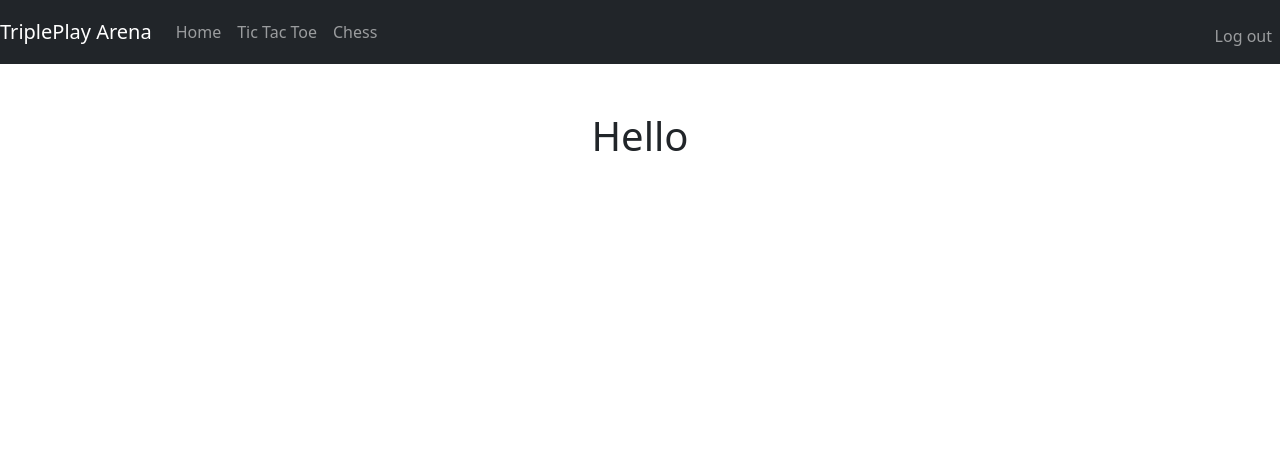
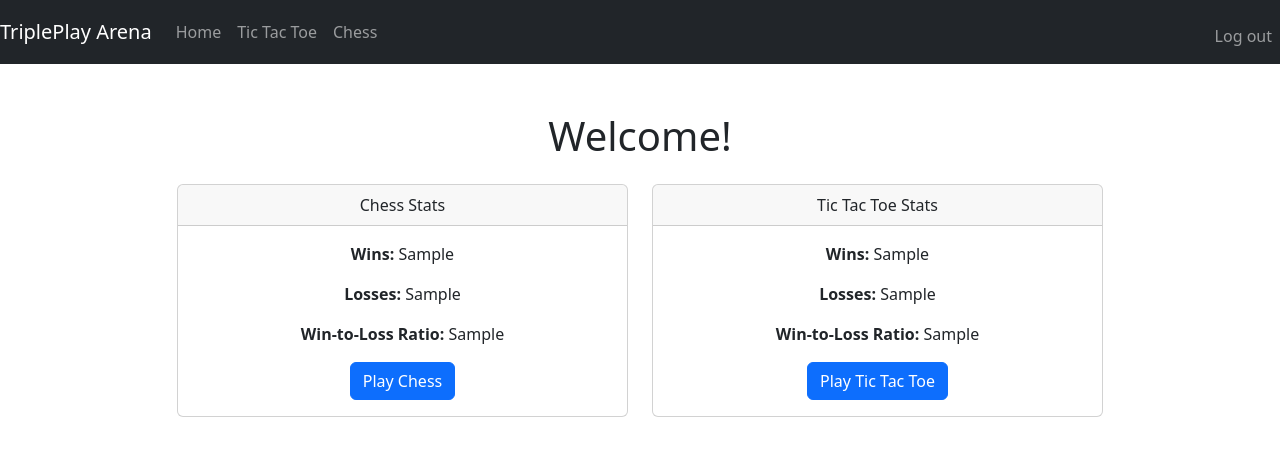
Before and after one commit to Benett-t/Final_Project, a Flask app: template Final_Project/templates/index.html in a window 1280 px wide. Shown: the top 456 px of the page. Run offline with Flask 3, Linux system fonts and the light colour scheme; the visitor is signed in with stand-in values (Sample User, id 1); the template is opened without the code that fills it: most values are stand-ins (such as "Sample title", 1, 10 or a date in 2020); some libraries are stand-ins or nearby versions.

Commit message:
index page help make the design

```diff
--- a/Final_Project/app.py
+++ b/Final_Project/app.py
@@ -61,15 +61,34 @@ def after_request(response):
 @login_required
 def index():
     #Landing page after login
+    if session["username"] == None:
+        return redirect("/login")
+    db = sqlite3.connect("users.db")
+    cursor = db.cursor()
+    try:
+        cursor.execute("SELECT wins, loss FROM chess WHERE username = ?", (session["username"],))
+        chesst = cursor.fetchone()
 
-    #Temporary simulate loged in user:
-    # nem birod  jinjaba be rakni mert ha nem letezik a session["user_id"] akkor hibat fog ki adni iffel meg kell csinalni
+        cursor.execute("SELECT wins, loss FROM tictactoe WHERE username = ?", (session["username"],))
+        tictactoet = cursor.fetchone()
 
-    # valahogy igy
-    if session.get("user_id") is None:
-        return render_template("index.html")
-    else:
-        return render_template("index.html")
+    except ValueError:
+        return ValueError, 302
+    except sqlite3.Error as e:
+        return e, 302
+    finally:
+        cursor.close()
+        db.close()
+
+    if chesst == None:
+        return redirect("/login")
+    if tictactoet == None:
+        return redirect("/login")
+    chess_wins = chesst[0]
+    chess_losses = chesst[1]
+    tictac_wins = tictactoet[0]
+    tictac_losses = tictactoet[1]
+    return render_template("index.html", chess_wins=chess_wins, chess_losses=chess_losses, tictac_wins=tictac_wins, tictac_losses=tictac_losses)
 
 @app.route("/login", methods=["GET", "POST"])
 def login():
--- a/Final_Project/templates/index.html
+++ b/Final_Project/templates/index.html
@@ -7,7 +7,49 @@
 {% block main %}
 
     {% if session["user_id"] %}
-    <h1>Hello</h1>
+    <h1>Welcome!</h1>
+        <div class="row justify-content-center my-4">
+            <div class="col-md-5">
+                <div class="card mb-4">
+                    <div class="card-header">
+                        Chess Stats
+                    </div>
+                    <div class="card-body">
+                        <p><strong>Wins:</strong> {{ chess_wins }}</p>
+                        <p><strong>Losses:</strong> {{ chess_losses }}</p>
+                        <p><strong>Win-to-Loss Ratio:</strong>
+                            {% if chess_losses > 0 %}
+                                {{ (chess_wins / chess_losses) | round(2) }}
+                            {% else %}
+                                {{ chess_wins }}
+                            {% endif %}
+                        </p>
+                        <a href="/chess" class="btn btn-primary">Play Chess</a>
+                    </div>
+                </div>
+            </div>
+
+            <div class="col-md-5">
+                <div class="card mb-4">
+                    <div class="card-header">
+                        Tic Tac Toe Stats
+                    </div>
+                    <div class="card-body">
+                        <p><strong>Wins:</strong> {{ tictac_wins }}</p>
+                        <p><strong>Losses:</strong> {{ tictac_losses }}</p>
+                        <p><strong>Win-to-Loss Ratio:</strong>
+                            {% if tictac_losses > 0 %}
+                                {{ (tictac_wins / tictac_losses) | round(2) }}
+                            {% else %}
+                                {{ tictac_wins }}
+                            {% endif %}
+                        </p>
+                        <a href="/tictacrooms" class="btn btn-primary">Play Tic Tac Toe</a>
+                    </div>
+                </div>
+            </div>
+        </div>
+
     {% else %}
         <div class="jumbotron">
             <h1 class="display-4">Welcome to TriplePlay Arena</h1>
```
